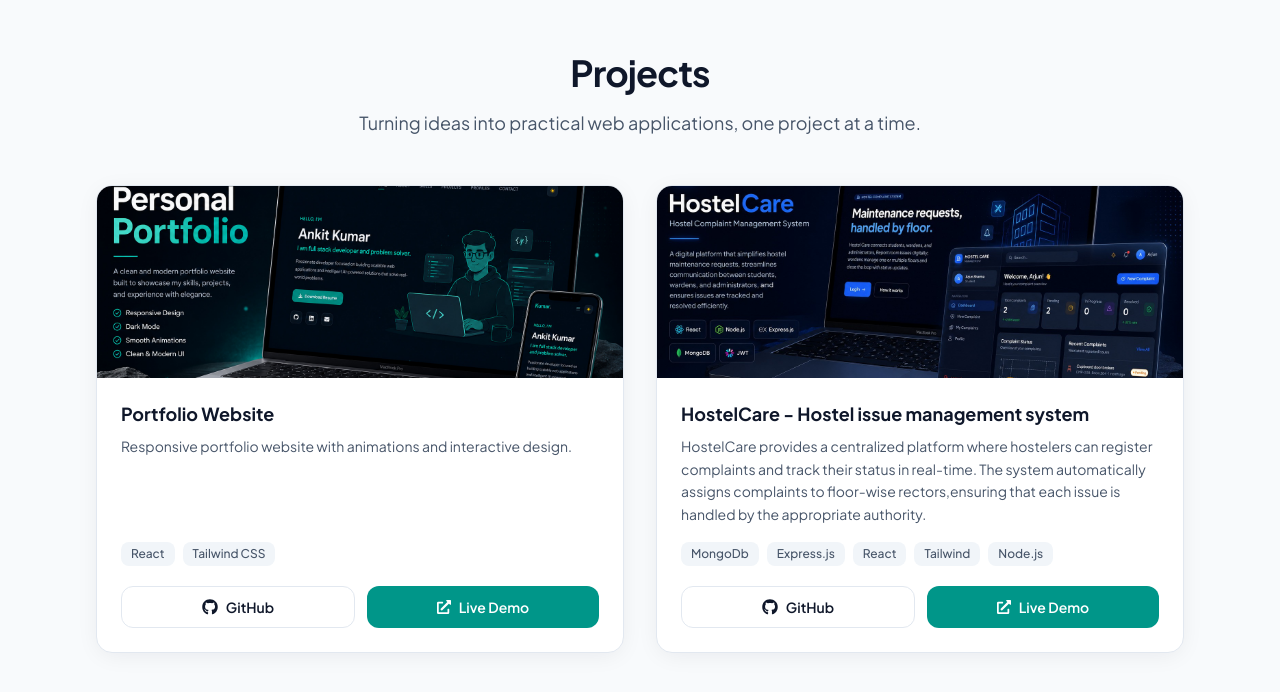
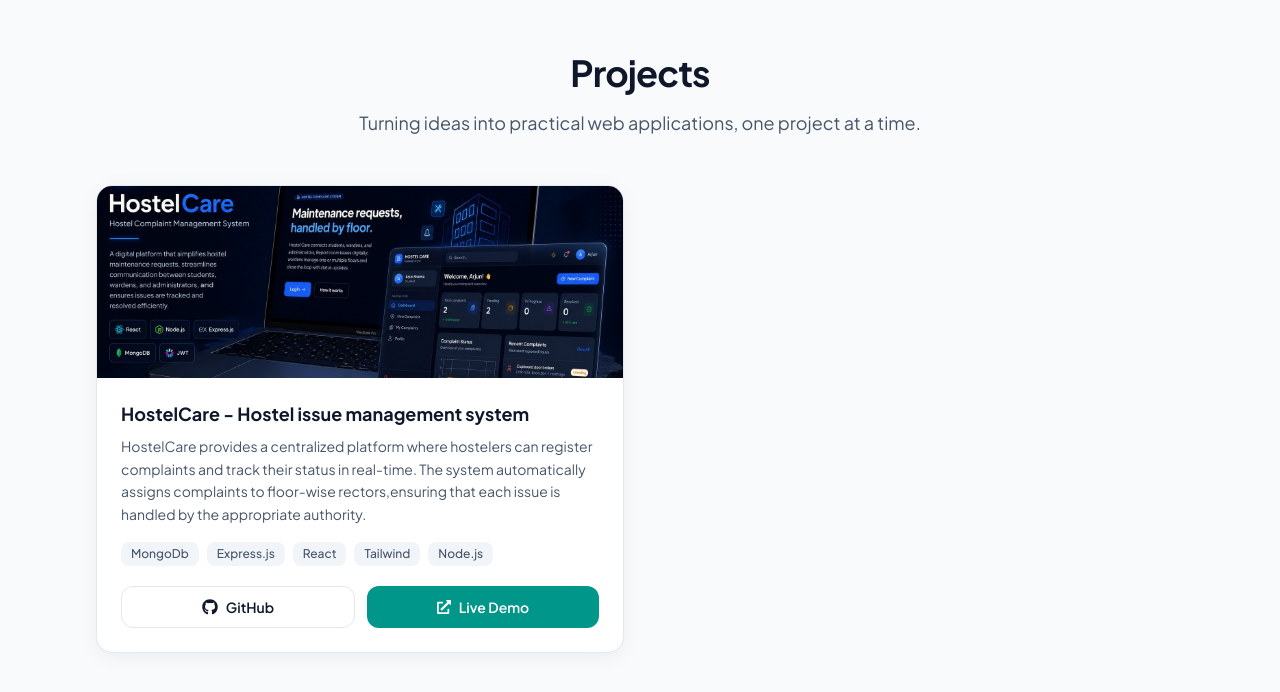
Before and after one commit to ikumarankit/PORTFOLIO, a React (Vite) app: page / in a window 1280 px wide. Shown: the part 2503-3195 px from the top of the page. Built offline with nearby package versions, Linux system fonts and the light colour scheme.

Commit message:
remove one project and update education info

```diff
--- a/src/components/About.jsx
+++ b/src/components/About.jsx
@@ -8,7 +8,7 @@
     details: {
       college: 'Parul University',
       course: 'B.Tech in Computer Science & Engineering',
-      cgpa: '8.0 / 10',
+      cgpa: '7.55 / 10',
     },
     iconBg: 'bg-blue-600',
   },
--- a/src/components/Projects.jsx
+++ b/src/components/Projects.jsx
@@ -3,15 +3,6 @@
 import project2 from '../assets/images/project-HostelCare.jpeg'
 
 const projects = [
-  {
-    title: 'Portfolio Website',
-    description:
-      'Responsive portfolio website with animations and interactive design.',
-    tech: ['React', 'Tailwind CSS'],
-    image: project1,
-    github: 'https://github.com/ikumarankit/PORTFOLIO',
-    demo: 'https://kumarankit-dev-portfolio.vercel.app/',
-  },
   {
     title: 'HostelCare - Hostel issue management system',
     description:
```
